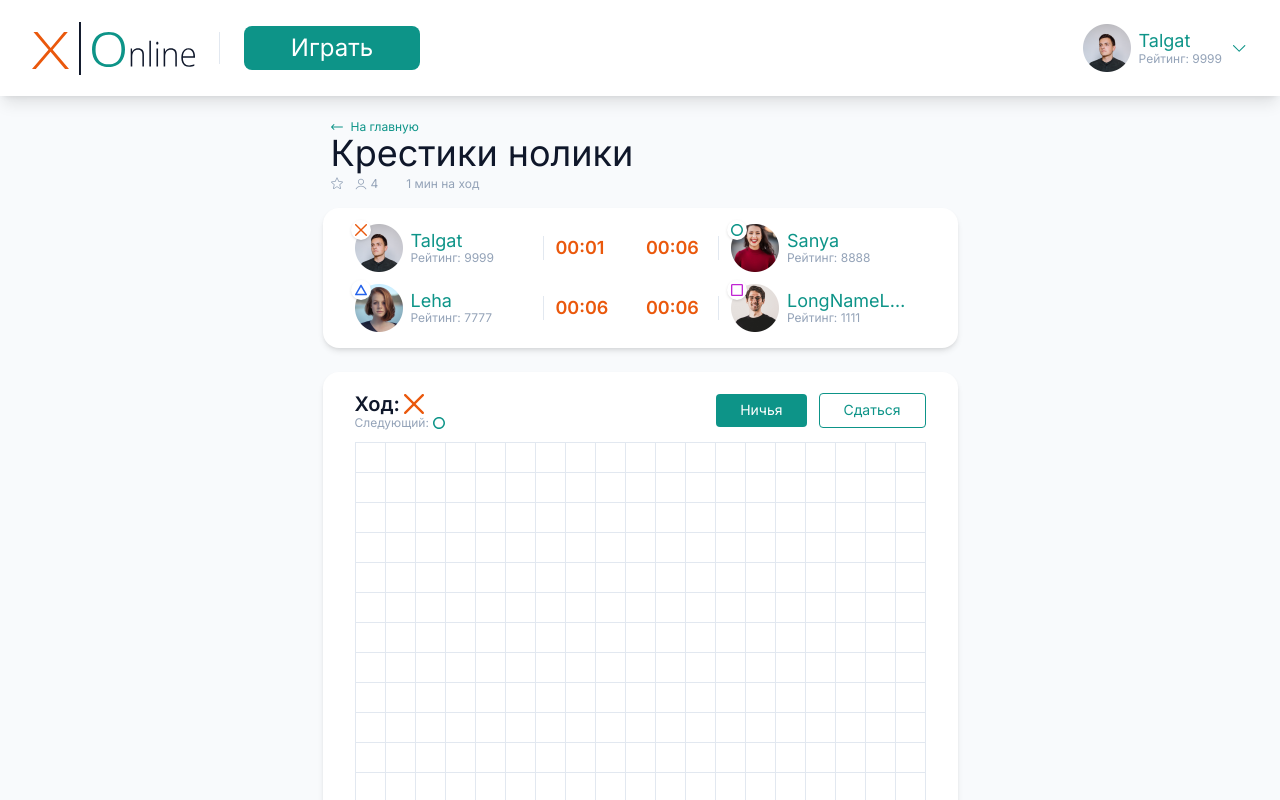
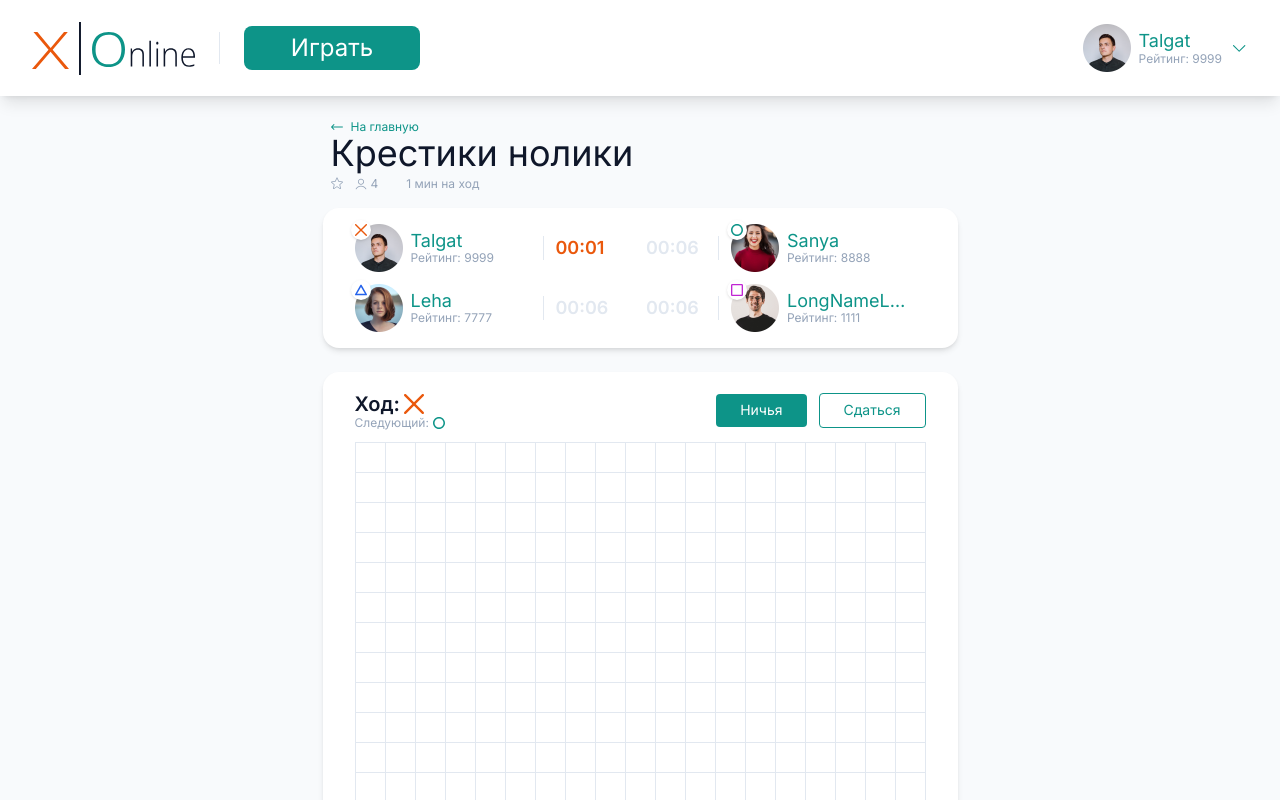
Before and after one commit to Taglat/React, a Next.js app: page / in a window 1280 px wide. Shown: the top 800 px of the page. Built offline with nearby package versions, Linux system fonts and the light colour scheme; some icons are missing.

Commit message:
fix player time color

```diff
--- a/components/game/game-info.jsx
+++ b/components/game/game-info.jsx
@@ -91,8 +91,11 @@ function PlayerInfo({ playerInfo, isRight, isTimerRunning, onTimeOver }) {
   }, [seconds]);
 
   const getTimerColor = () => {
-    return isDanger ? "text-orange-600" : "text-slate-900";
-  }
+    if (isTimerRunning) {
+      return isDanger ? "text-orange-600" : "text-slate-900";
+    }
+    return "text-slate-200";
+  };
 
   return (
     <div className="flex gap-3 items-center">
@@ -110,9 +113,9 @@ function PlayerInfo({ playerInfo, isRight, isTimerRunning, onTimeOver }) {
       <div className={clsx("h-6 w-px bg-slate-200", isRight && "order-2")} />
       <div
         className={clsx(
-          getTimerColor(),
           "text-lg font-semibold w-[60px]",
           isRight && "order-1",
+          getTimerColor(),
         )}
       >
         {minutesString}:{secondsString}
```
